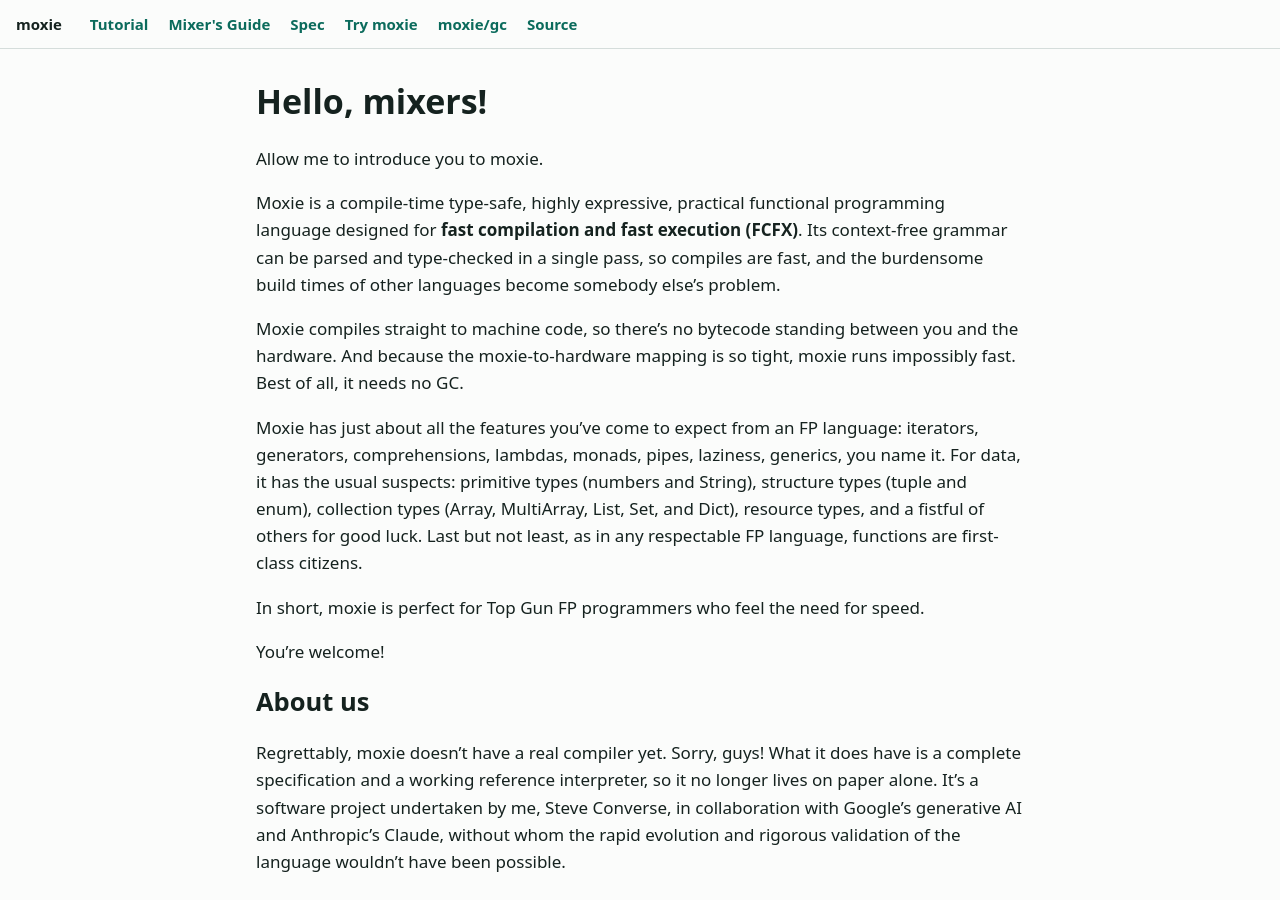
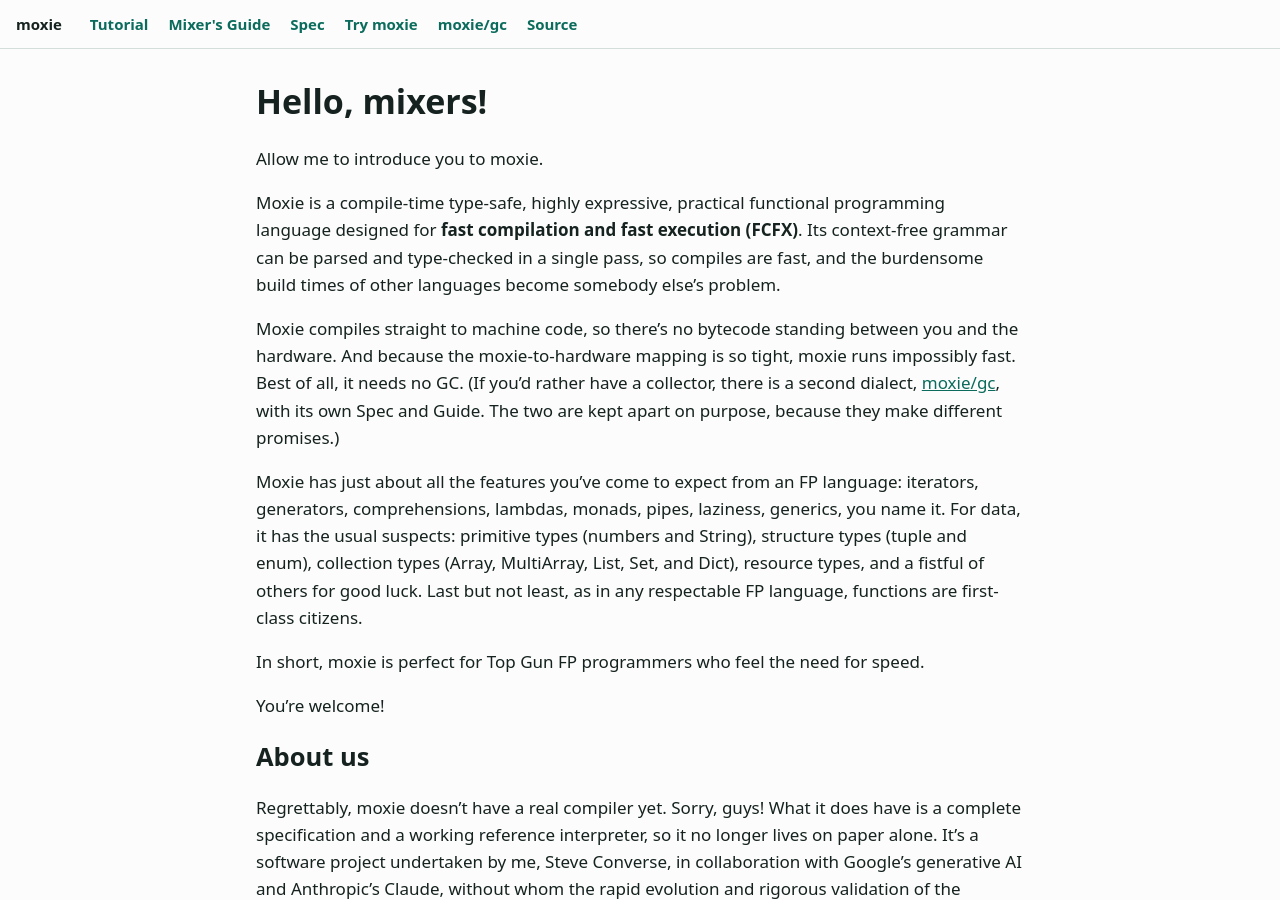
Before and after one commit to slconverse1/moxie, a Jekyll site: the page built from docs/index.md, in a window 1280 px wide and 900 px high. Built offline with Jekyll 4.4.1, drawn with Linux system fonts in a browser that asks for light colours.

Commit message:
Present moxie and moxie/gc as two dialects of equal standing
Co-Authored-By: Claude Sonnet 5.5 <noreply@anthropic.com>
Claude-Session: https://claude.ai/code/session_01XCzUchPRZuBnrDtgjNTTye

```diff
--- a/docs/index.md
+++ b/docs/index.md
@@ -2,14 +2,13 @@
 layout: default
 title: "Moxie"
 ---
-
 # Hello, mixers!
 
 Allow me to introduce you to moxie.
 
 Moxie is a compile-time type-safe, highly expressive, practical functional programming language designed for **fast compilation and fast execution (FCFX)**. Its context-free grammar can be parsed and type-checked in a single pass, so compiles are fast, and the burdensome build times of other languages become somebody else's problem.
 
-Moxie compiles straight to machine code, so there's no bytecode standing between you and the hardware. And because the moxie-to-hardware mapping is so tight, moxie runs impossibly fast. Best of all, it needs no GC.
+Moxie compiles straight to machine code, so there's no bytecode standing between you and the hardware. And because the moxie-to-hardware mapping is so tight, moxie runs impossibly fast. Best of all, it needs no GC. (If you'd rather have a collector, there is a second dialect, [moxie/gc](gc/), with its own Spec and Guide. The two are kept apart on purpose, because they make different promises.)
 
 Moxie has just about all the features you've come to expect from an FP language: iterators, generators, comprehensions, lambdas, monads, pipes, laziness, generics, you name it. For data, it has the usual suspects: primitive types (numbers and String), structure types (tuple and enum), collection types (Array, MultiArray, List, Set, and Dict), resource types, and a fistful of others for good luck. Last but not least, as in any respectable FP language, functions are first-class citizens.
 
```
Also changed, not shown: docs/gc/guide.md (+1 -1 lines), docs/gc/index.md (+1 -1 lines), docs/gc/spec.md (+1 -1 lines), docs/guide.md (+1 -2 lines), docs/spec.md (+1 -2 lines).
